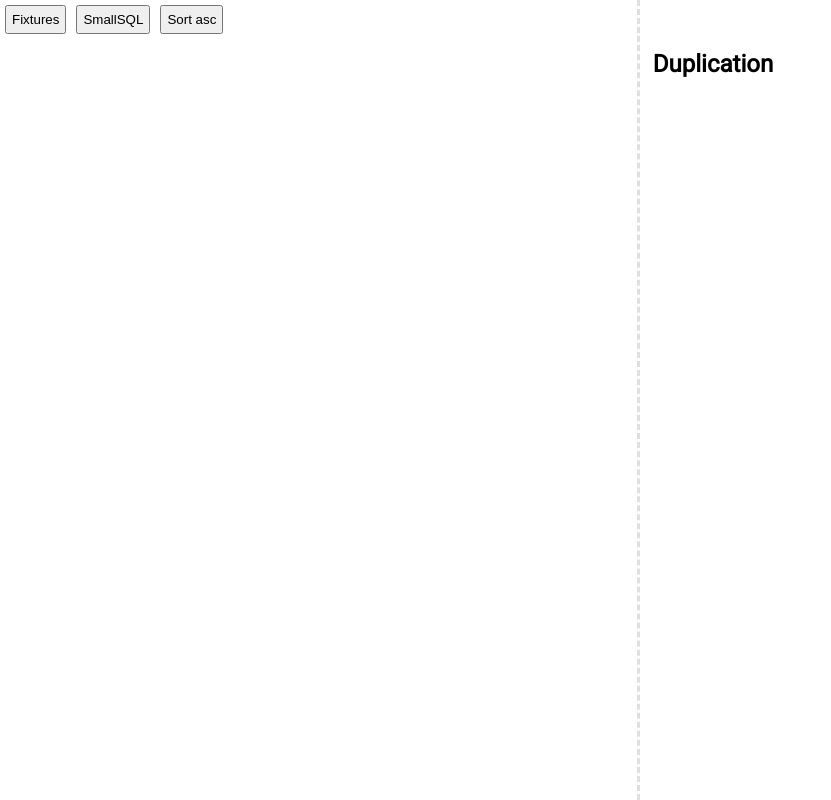
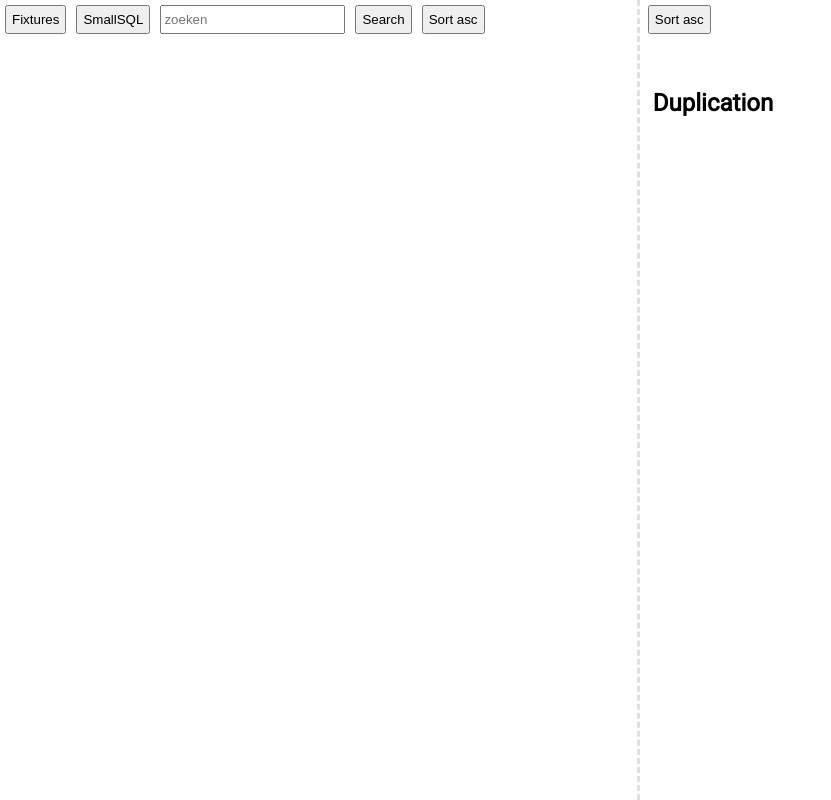
Before and after one commit to hjastenger/software_evolution, a React app in the folder visualization/: page / in a window 1280 px wide. Shown: the whole page, without its empty margins (0-831 px from the left). Built offline with nearby package versions, Linux system fonts and the light colour scheme.

Commit message:
feat(filtering): add sorting and filtering of left and right panel

```diff
--- a/visualization/src/Buttons.js
+++ b/visualization/src/Buttons.js
@@ -4,11 +4,13 @@ import smallsql from './json/smallsql.json'
 // import hsqldb from './json/hsqldb.json';
 
 class Buttons extends Component {
-  constructor() {
-    super();
+  constructor(props) {
+    super(props);
 
     this.state = {
-      order: 'asc'
+      order: 'asc',
+      inLeftPane: this.props.inLeftPane,
+      searchInput: '',
     }
   }
 
@@ -23,11 +25,33 @@ class Buttons extends Component {
     });
   }
 
+  searchData() {
+    this.props.searchData(this.state.searchInput);
+  }
+
+  updateInputValue(evt) {
+    this.setState({
+      searchInput: evt.target.value
+    });
+  }
+
+  leftPaneButtons() {
+    if(this.state.inLeftPane) {
+      return (
+        <React.Fragment>
+          <button onClick={() => { this.changeData(fixtures) }}> Fixtures </button>
+          <button onClick={() => { this.changeData(smallsql) }}> SmallSQL </button>
+          <input value={this.state.searchInput} placeholder="zoeken" onChange={(evt) => { this.updateInputValue(evt) }} />
+          <button onClick={() => { this.searchData() }}> Search </button>
+        </React.Fragment>
+      );
+    }
+  }
+
   render() {
     return (
       <div className="top-buttons">
-        <button onClick={() => { this.changeData(fixtures) }}> Fixtures </button>
-        <button onClick={() => { this.changeData(smallsql) }}> SmallSQL </button>
+        { this.leftPaneButtons() }
         <button onClick={() => { this.sortIt() }}> Sort { this.state.order } </button>
       </div>
     );
--- a/visualization/src/LeftPane.js
+++ b/visualization/src/LeftPane.js
@@ -45,7 +45,7 @@ class LeftPane extends Component {
   }
 
   sortData(direction) {
-    let sorted = this.state.files.sort(function (a, b) {
+    let sorted = this.state.files.sort((a, b) => {
       if(direction === 'asc') {
         return a.matches - b.matches;
       } else {
@@ -56,6 +56,16 @@ class LeftPane extends Component {
     this.setState({
       files: sorted
     });
+  }
+
+  searchData(data) {
+    let filtered = this.state.files.filter((f) => {
+      return f.pattern.join("").includes(data);
+    });
+
+    this.setState({
+      files: filtered
+    })
   }
 
   renderFiles(files) {
@@ -70,7 +80,7 @@ class LeftPane extends Component {
   render() {
     return (
       <div className="left-pane">
-        <Buttons changeData={this.changeData.bind(this)} sortData={this.sortData.bind(this)} />
+        <Buttons inLeftPane={true} changeData={this.changeData.bind(this)} sortData={this.sortData.bind(this)} searchData={this.searchData.bind(this)}/>
         { this.renderFiles(this.state.files) }
       </div>
     );
--- a/visualization/src/RightPane.js
+++ b/visualization/src/RightPane.js
@@ -1,6 +1,7 @@
 import React, { Component } from 'react';
 import Card from './Card';
 import Code from './Code';
+import Buttons from './Buttons';
 import uuidv4 from 'uuid/v4';
 
 class RightPane extends Component {
@@ -35,6 +36,20 @@ class RightPane extends Component {
     });
   }
 
+  sortData(direction) {
+    let sorted = this.state.dupLocs.sort((a, b) => {
+      if(direction === 'asc') {
+        return a.location <= b.location;
+      } else {
+        return a.location > b.location;
+      }
+    });
+
+    this.setState({
+      dupLocs: sorted
+    });
+  }
+
   isNotEmpty(obj) {
     return Object.keys(obj).length > 0 && obj.constructor === Object;
   }
@@ -59,8 +74,8 @@ class RightPane extends Component {
     }
   }
 
-  renderCards(cards) {
-    return cards.map((duplicate) => {
+  renderCards(dupLocs) {
+    return dupLocs.map((duplicate) => {
       return <Card
         key={ uuidv4() }
         lines={ duplicate.lines }
@@ -73,6 +88,7 @@ class RightPane extends Component {
   render() {
     return (
       <div className="right-pane">
+        <Buttons inLeftPane={false} sortData={this.sortData.bind(this)} />
         { this.renderCode() }
         <h2 className='duplication-header'>Duplication</h2>
         { this.renderCards(this.state.dupLocs) }
--- a/visualization/src/index.css
+++ b/visualization/src/index.css
@@ -78,5 +78,9 @@ body {
 
 .top-buttons button {
   padding: 5px;
-  margin: 5px 5px 5px 5px;
+  margin: 5px;
 }
+
+.top-buttons input {
+  margin: 5px;
+}
```
Also changed, not shown: 1 other file (tests, documents, lock files or other folders).
